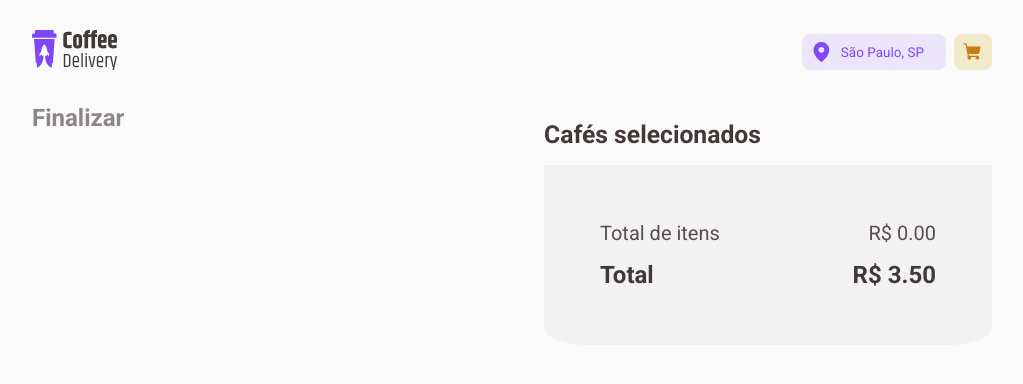
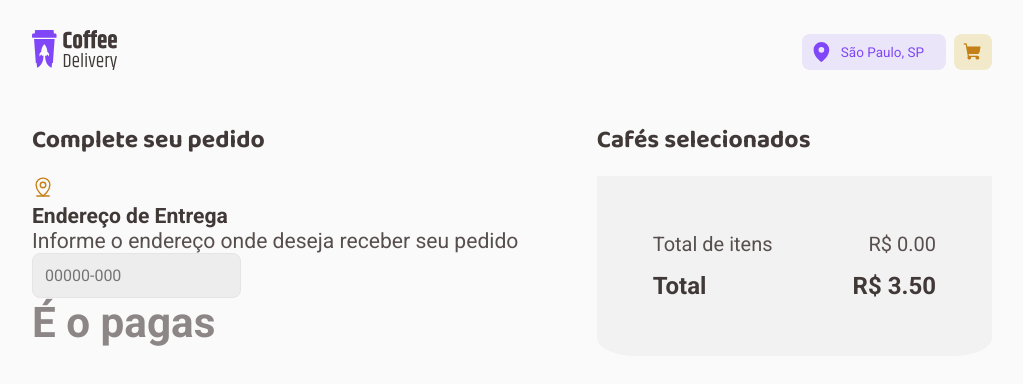
Before and after one commit to CaioScatolino/coffee-delivery-v2, a React (Vite) app: page /checkout in a window 1280 px wide. Shown: the top 384 px of the page, without its empty margins (128-1151 px from the left). Built offline with nearby package versions, Linux system fonts and the light colour scheme.

Commit message:
iniciando o formAdress

```diff
--- a/package.json
+++ b/package.json
@@ -10,11 +10,14 @@
     "lint": "eslint src --ext .ts,.tsx"
   },
   "dependencies": {
+    "@hookform/resolvers": "^2.9.11",
     "phosphor-react": "^1.4.1",
     "react": "^18.2.0",
     "react-dom": "^18.2.0",
+    "react-hook-form": "^7.43.5",
     "react-router-dom": "^6.9.0",
-    "styled-components": "^5.3.8"
+    "styled-components": "^5.3.8",
+    "zod": "^3.21.4"
   },
   "devDependencies": {
     "@rocketseat/eslint-config": "^1.2.0",
--- /dev/null
+++ b/src/Pages/Checkout/Order/FormAdress/index.tsx
@@ -0,0 +1,44 @@
+import { Payment } from '../Payment'
+import * as zod from 'zod'
+import { zodResolver } from '@hookform/resolvers/zod'
+import { FormAdressContainer, FormContainer, InputPostCode } from './styles'
+import { useContext } from 'react'
+import { OrderContext } from '../../../../contexts/OrderContext'
+import { useForm } from 'react-hook-form'
+
+const newAdressFormsValidationSchema = zod.object({
+  postcode: zod.string().min(1, 'Inform PostCode'),
+  street: zod.string().min(1, 'Inform the Street'),
+  number: zod.number().min(1, 'Inform the street number'),
+  complement: zod.string(),
+  neighborhood: zod.string().min(1, 'Inform the neighborhood'),
+  city: zod.string().min(1, 'Inform the city'),
+  state: zod.string().min(1, 'Inform the state').max(2),
+  payment: zod.string(),
+})
+
+export type NewAdressFormData = zod.infer<typeof newAdressFormsValidationSchema>
+
+export function FormAdress() {
+  const { } = useContext(OrderContext)
+
+  const NewAdressForm = useForm<NewAdressFormData>({
+    resolver: zodResolver(newAdressFormsValidationSchema),
+  })
+
+  const { reset, register, handleSubmit } = NewAdressForm
+
+  return (
+    <FormContainer id="adressForm">
+      <FormAdressContainer>
+        <InputPostCode
+          placeholder="00000-000"
+          id="postCode"
+          required
+          {...register('postCode')}
+        />
+      </FormAdressContainer>
+      <Payment />
+    </FormContainer>
+  )
+}
--- /dev/null
+++ b/src/Pages/Checkout/Order/FormAdress/styles.ts
@@ -0,0 +1,15 @@
+import styled from 'styled-components'
+
+export const FormContainer = styled.form``
+export const FormAdressContainer = styled.div``
+
+const Input = styled.input`
+  background-color: ${(props) => props.theme['base-input']};
+  border: 1px solid ${(props) => props.theme['base-button']};
+  border-radius: 8px;
+  padding: 0.75rem;
+`
+
+export const InputPostCode = styled(Input)`
+  grid-area: inputPostCode;
+`
--- /dev/null
+++ b/src/Pages/Checkout/Order/Payment/index.tsx
@@ -0,0 +1,3 @@
+export function Payment() {
+  return <h1>É o pagas</h1>
+}
--- a/src/Pages/Checkout/Order/index.tsx
+++ b/src/Pages/Checkout/Order/index.tsx
@@ -1,3 +1,22 @@
+import { MapPinLine } from 'phosphor-react'
+import { FormAdress } from './FormAdress'
+import { BasicHeader, OrderContainer, OrderContainerMain } from './styles'
+
 export function Order() {
-  return <h2>Finalizar</h2>
+  return (
+    <OrderContainer>
+      <h3>Complete seu pedido</h3>
+
+      <OrderContainerMain>
+        <BasicHeader variantColor="yellow-dark">
+          <MapPinLine size={22} />
+          <div>
+            <h4>Endereço de Entrega</h4>
+            <p>Informe o endereço onde deseja receber seu pedido</p>
+          </div>
+        </BasicHeader>
+        <FormAdress />
+      </OrderContainerMain>
+    </OrderContainer>
+  )
 }
--- /dev/null
+++ b/src/Pages/Checkout/Order/styles.ts
@@ -0,0 +1,30 @@
+import styled from 'styled-components'
+import { VariantColorProps, VARIANT_COLOR } from '../../../styles/variants'
+
+export const OrderContainer = styled.div`
+  width: 40rem;
+  display: flex;
+  flex-direction: column;
+  align-items: flex-start;
+  font-size: 1.32rem;
+
+  h3 {
+    margin: 1rem 0;
+    color: ${(props) => props.theme['base-subtitle']};
+    font-family: 'Baloo 2';
+  }
+`
+
+export const OrderContainerMain = styled.main``
+
+export const BasicHeader = styled.div<VariantColorProps>`
+  color: ${(props) => props.theme[VARIANT_COLOR[props.variantColor]]};
+
+  h4 {
+    color: ${(props) => props.theme['base-subtitle']};
+  }
+
+  p {
+    color: ${(props) => props.theme['base-text']};
+  }
+`
--- a/src/Pages/Checkout/Selected/Components/CoffeeCardSelected/index.tsx
+++ b/src/Pages/Checkout/Selected/Components/CoffeeCardSelected/index.tsx
@@ -1,7 +1,7 @@
 import { useContext } from 'react'
 import { Action } from '../../../../../components/Action'
 import { OrderContext } from '../../../../../contexts/OrderContext'
-import { CoffeeCardSelectedCotainer, InfoContainer } from './styles'
+import { CoffeeCardSelectedCotainer, Details, InfoContainer } from './styles'
 
 interface CoffeeCardSelectedProps {
   id: string
@@ -16,10 +16,12 @@ export function CoffeeCardSelected({ id }: CoffeeCardSelectedProps) {
     <CoffeeCardSelectedCotainer>
       <InfoContainer>
         <img src={coffee?.coffeeImage} alt="" />
-        <p>{coffee?.name}</p>
-        <Action id={id} actionType={'remove'}></Action>
-        <span>R$ {coffee ? coffee?.price.toFixed(2) : 0}</span>
+        <Details>
+          <p>{coffee?.name}</p>
+          <Action id={id} actionType={'remove'}></Action>
+        </Details>
       </InfoContainer>
+      <span>R$ {coffee ? coffee?.price.toFixed(2) : 0}</span>
     </CoffeeCardSelectedCotainer>
   )
 }
--- a/src/Pages/Checkout/Selected/Components/CoffeeCardSelected/styles.ts
+++ b/src/Pages/Checkout/Selected/Components/CoffeeCardSelected/styles.ts
@@ -1,5 +1,34 @@
 import styled from 'styled-components'
 
-export const CoffeeCardSelectedCotainer = styled.div``
+export const CoffeeCardSelectedCotainer = styled.div`
+  width: 100%;
+  display: flex;
+  align-items: flex-start;
+  gap: 10px;
 
-export const InfoContainer = styled.div``
+  span {
+    color: ${(props) => props.theme['base-text']};
+    font-weight: 800;
+    font-size: 1.125rem;
+  }
+`
+
+export const InfoContainer = styled.div`
+  display: flex;
+  flex-direction: row;
+  gap: 1rem;
+  width: 16rem;
+  height: 4rem;
+
+  img {
+    width: 4rem;
+    height: 4rem;
+  }
+`
+
+export const Details = styled.div`
+  font-size: 1rem;
+  display: flex;
+  flex-direction: column;
+  gap: 8px;
+`
--- a/src/Pages/Checkout/Selected/styles.ts
+++ b/src/Pages/Checkout/Selected/styles.ts
@@ -8,6 +8,7 @@ export const SelectedContainer = styled.div`
   h3 {
     color: ${(props) => props.theme['base-subtitle']};
     margin: 1rem 0;
+    font-family: 'Baloo 2';
   }
 `
 
--- a/src/Pages/Checkout/styles.ts
+++ b/src/Pages/Checkout/styles.ts
@@ -3,7 +3,6 @@ import styled from 'styled-components'
 export const CheckoutContainer = styled.div`
   display: flex;
   width: 100%;
-  height: 89.2vh;
   justify-content: space-between;
   align-items: flex-start;
 `
--- a/src/components/Header/index.tsx
+++ b/src/components/Header/index.tsx
@@ -11,7 +11,9 @@ export function Header() {
   return (
     <HeaderContainer>
       <span>
-        <img src={LogoCoffeeDelivery} alt="" />
+        <a href="/">
+          <img src={LogoCoffeeDelivery} alt="" />
+        </a>
       </span>
       <nav>
         <LocationInput>
```
Also changed, not shown: 1 other file (tests, documents, lock files or other folders).
